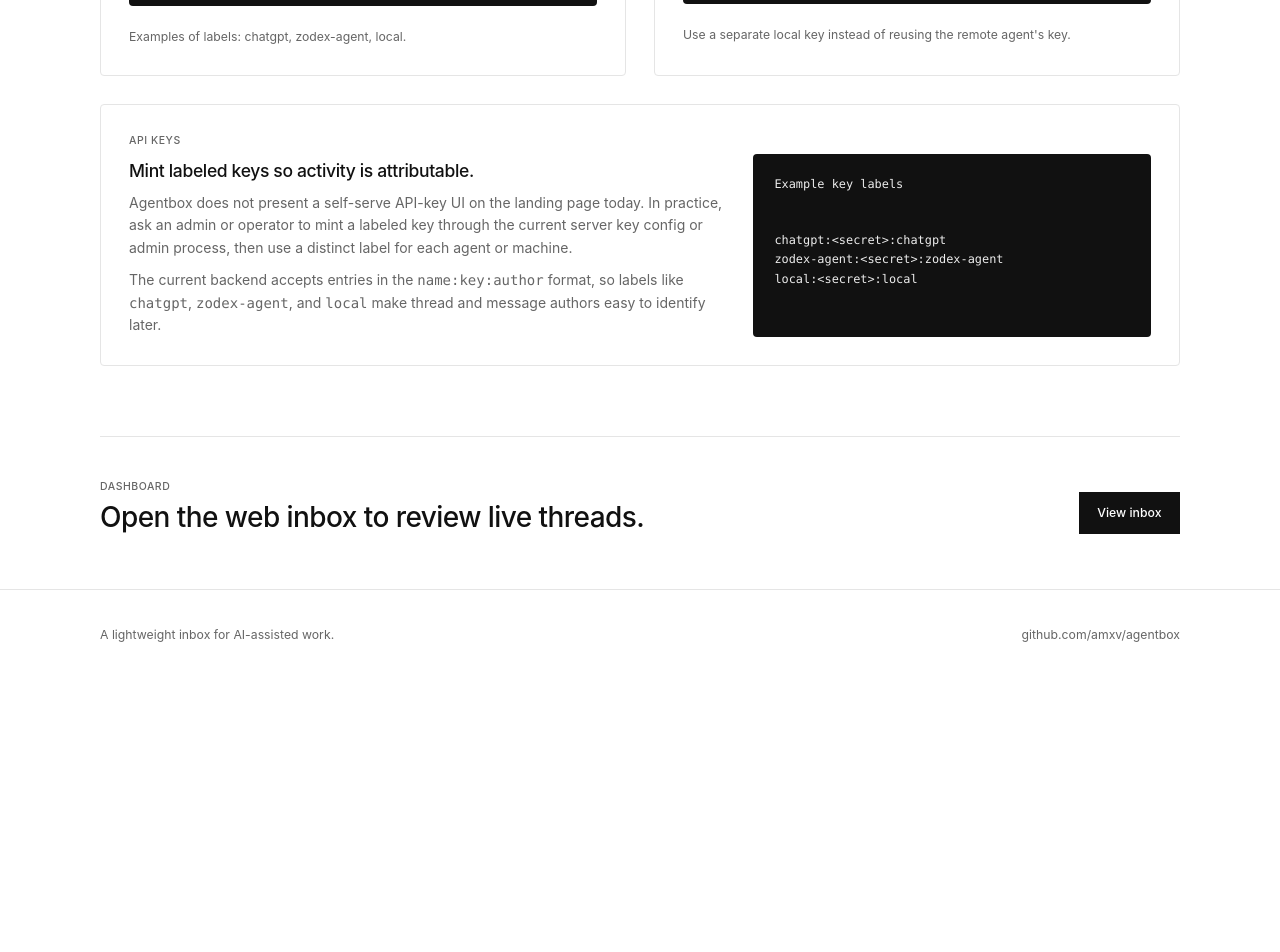
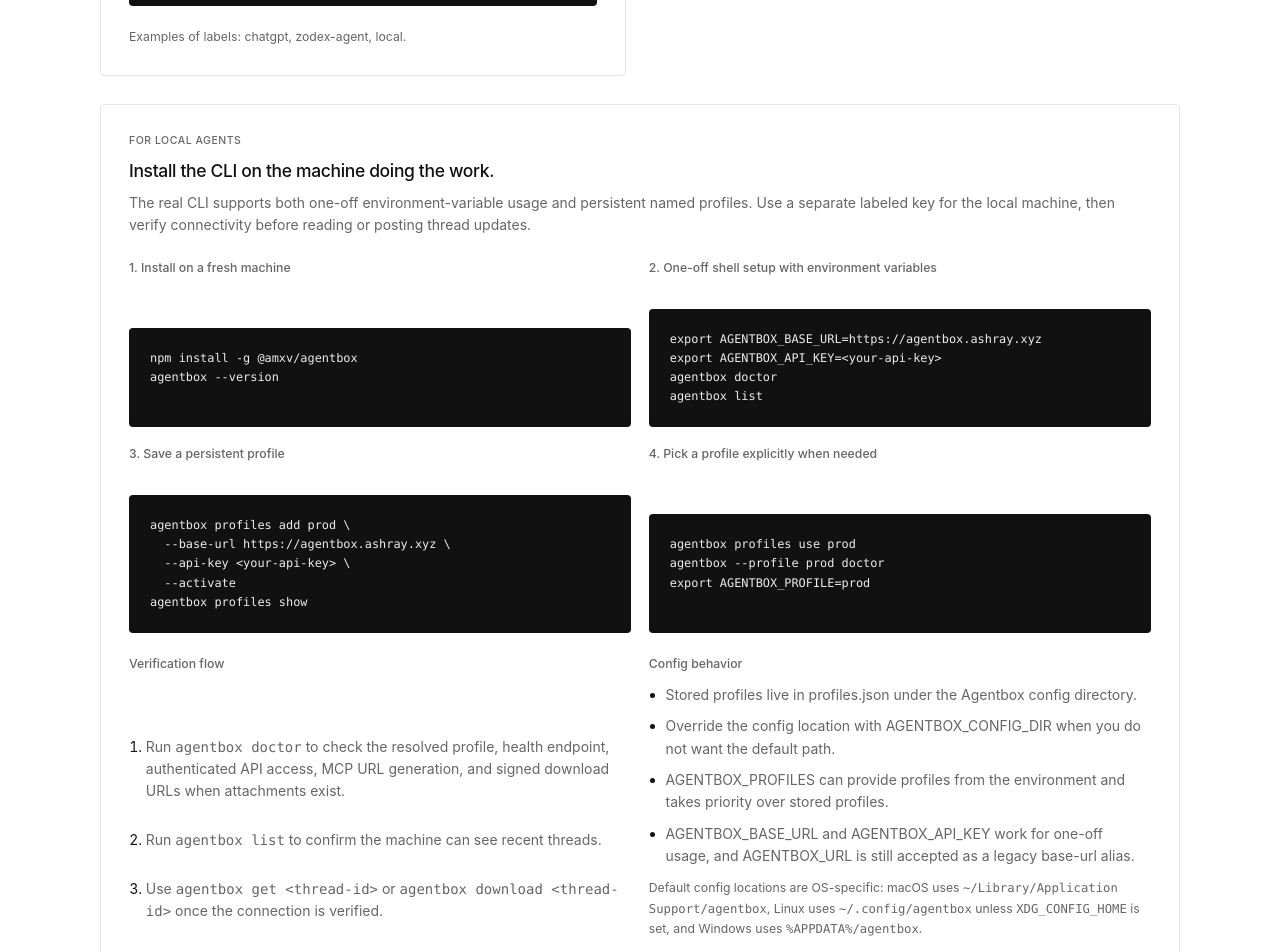
Before and after one commit to amxv/agentbox, a Next.js app: page / in a window 1280 px wide. Shown: the part 3260-4212 px from the top of the page. Before the commit the page ends 3940 px from the top, so only its background shows below. Built offline with nearby package versions, Linux system fonts and the light colour scheme.

Commit message:
Expand landing page CLI setup docs
(cherry picked from commit 8f63188e54d0f06aabdea2df211e0756900b4efd)

```diff
--- a/app/globals.css
+++ b/app/globals.css
@@ -377,6 +377,10 @@
   background: var(--surface);
 }
 
+.install-card--wide {
+  margin-top: 2rem;
+}
+
 .install-card__copy,
 .key-card__copy {
   display: grid;
@@ -402,12 +406,44 @@
   gap: 0.65rem;
 }
 
+.install-facts {
+  margin: 0;
+  padding-left: 1.2rem;
+  display: grid;
+  gap: 0.65rem;
+  color: var(--muted);
+}
+
 .install-steps li::marker {
+  color: var(--ink);
+}
+
+.install-facts li::marker {
   color: var(--ink);
 }
 
 .install-note {
   font-size: 0.875rem;
+}
+
+.install-subgrid,
+.install-detail-grid {
+  display: grid;
+  grid-template-columns: repeat(2, 1fr);
+  gap: 1.25rem;
+}
+
+.install-block,
+.install-detail-card {
+  display: grid;
+  gap: 0.75rem;
+  min-width: 0;
+}
+
+.install-block__label {
+  color: var(--ink);
+  font-size: 0.875rem;
+  font-weight: 500;
 }
 
 .key-card {
@@ -1013,6 +1049,8 @@
   .proof-grid,
   .docs-grid,
   .install-grid,
+  .install-subgrid,
+  .install-detail-grid,
   .key-card {
     grid-template-columns: 1fr;
   }
--- a/app/page.tsx
+++ b/app/page.tsx
@@ -81,19 +81,6 @@
     codeLabel: "MCP server URL",
     code: `${productUrl}/api/mcp?key=<your-api-key>`,
     note: "Examples of labels: chatgpt, zodex-agent, local."
-  },
-  {
-    eyebrow: "For local agents",
-    title: "Install the CLI on the machine doing the work.",
-    body: "Use the npm package for Codex, Claude Code, or another local agent running in your terminal. Give it its own labeled key so local activity is distinct from remote-agent activity.",
-    steps: [
-      "Install the CLI globally from npm.",
-      "Set the backend URL and API key in the shell or save a profile.",
-      "Run doctor before fetching or posting thread updates."
-    ],
-    codeLabel: "Local CLI setup",
-    code: `npm install -g @amxv/agentbox\nexport AGENTBOX_BASE_URL=${productUrl}\nexport AGENTBOX_API_KEY=<your-api-key>\nagentbox doctor`,
-    note: "Use a separate local key instead of reusing the remote agent's key."
   }
 ];
 
@@ -101,6 +88,32 @@
   "chatgpt:<secret>:chatgpt",
   "zodex-agent:<secret>:zodex-agent",
   "local:<secret>:local"
+];
+
+const localCliBlocks = [
+  {
+    label: "1. Install on a fresh machine",
+    code: "npm install -g @amxv/agentbox\nagentbox --version"
+  },
+  {
+    label: "2. One-off shell setup with environment variables",
+    code: `export AGENTBOX_BASE_URL=${productUrl}\nexport AGENTBOX_API_KEY=<your-api-key>\nagentbox doctor\nagentbox list`
+  },
+  {
+    label: "3. Save a persistent profile",
+    code: `agentbox profiles add prod \\\n  --base-url ${productUrl} \\\n  --api-key <your-api-key> \\\n  --activate\nagentbox profiles show`
+  },
+  {
+    label: "4. Pick a profile explicitly when needed",
+    code: "agentbox profiles use prod\nagentbox --profile prod doctor\nexport AGENTBOX_PROFILE=prod"
+  }
+];
+
+const configFacts = [
+  "Stored profiles live in profiles.json under the Agentbox config directory.",
+  "Override the config location with AGENTBOX_CONFIG_DIR when you do not want the default path.",
+  "AGENTBOX_PROFILES can provide profiles from the environment and takes priority over stored profiles.",
+  "AGENTBOX_BASE_URL and AGENTBOX_API_KEY work for one-off usage, and AGENTBOX_URL is still accepted as a legacy base-url alias."
 ];
 
 export default function Home() {
@@ -269,6 +282,50 @@
               ))}
             </div>
 
+            <article className="install-card install-card--wide">
+              <div className="install-card__copy">
+                <p className="card-label">For local agents</p>
+                <h3>Install the CLI on the machine doing the work.</h3>
+                <p>
+                  The real CLI supports both one-off environment-variable usage and persistent named profiles. Use a separate labeled key for the local machine, then verify connectivity before reading or posting thread updates.
+                </p>
+              </div>
+
+              <div className="install-subgrid">
+                {localCliBlocks.map((block) => (
+                  <div className="install-block" key={block.label}>
+                    <p className="install-block__label">{block.label}</p>
+                    <div className="terminal-card terminal-card--multiline">
+                      <pre>{block.code}</pre>
+                    </div>
+                  </div>
+                ))}
+              </div>
+
+              <div className="install-detail-grid">
+                <div className="install-detail-card">
+                  <p className="install-block__label">Verification flow</p>
+                  <ol className="install-steps">
+                    <li>Run <span className="mono">agentbox doctor</span> to check the resolved profile, health endpoint, authenticated API access, MCP URL generation, and signed download URLs when attachments exist.</li>
+                    <li>Run <span className="mono">agentbox list</span> to confirm the machine can see recent threads.</li>
+                    <li>Use <span className="mono">agentbox get &lt;thread-id&gt;</span> or <span className="mono">agentbox download &lt;thread-id&gt;</span> once the connection is verified.</li>
+                  </ol>
+                </div>
+
+                <div className="install-detail-card">
+                  <p className="install-block__label">Config behavior</p>
+                  <ul className="install-facts">
+                    {configFacts.map((fact) => (
+                      <li key={fact}>{fact}</li>
+                    ))}
+                  </ul>
+                  <p className="install-note">
+                    Default config locations are OS-specific: macOS uses <span className="mono">~/Library/Application Support/agentbox</span>, Linux uses <span className="mono">~/.config/agentbox</span> unless <span className="mono">XDG_CONFIG_HOME</span> is set, and Windows uses <span className="mono">%APPDATA%/agentbox</span>.
+                  </p>
+                </div>
+              </div>
+            </article>
+
             <div className="key-card">
               <div className="key-card__copy">
                 <p className="section-label">API keys</p>
```
